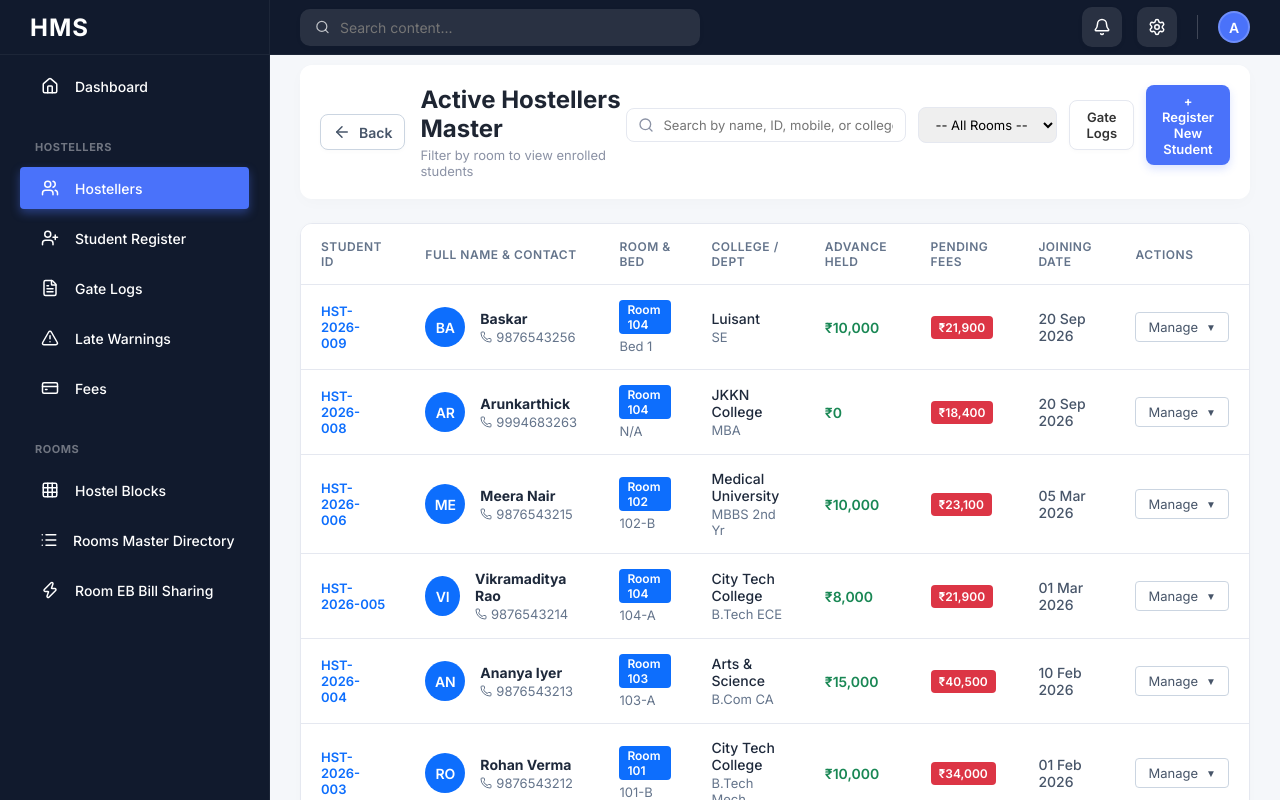
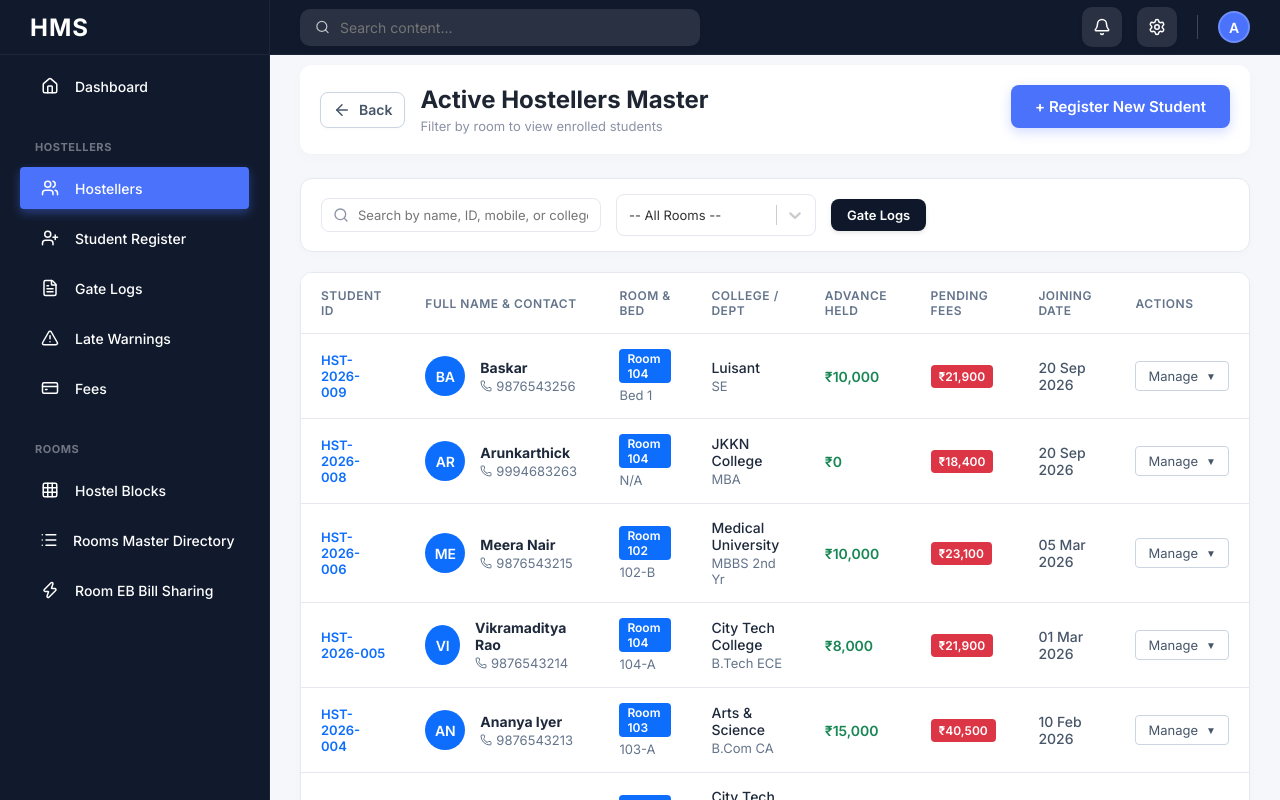
Before and after one commit to Luisant-git/VSR_HMS, a React (Vite) app in the folder frontend/: page /hostellers in a window 1280 px wide. Built offline with nearby package versions, Linux system fonts and the light colour scheme.

Commit message:
feat(hostellers): extract filters to standalone row and enhance ui components

```diff
--- a/frontend/src/pages/Hostellers.tsx
+++ b/frontend/src/pages/Hostellers.tsx
@@ -1,6 +1,7 @@
 import React, { useState, useEffect, useRef } from 'react';
 import { AlignLeft, Filter, Search, Download, Columns, X, Phone, Mail, MapPin, GraduationCap, Bed, Wallet, ArrowRight, Eye, FileText, LogOut, ArrowLeft } from 'lucide-react';
 import { useNavigate, useLocation } from 'react-router-dom';
+import Select from 'react-select';
 import { PageHeader } from '../components/PageHeader';
 const Hostellers = () => {
   const navigate = useNavigate();
@@ -36,6 +37,29 @@ const Hostellers = () => {
   }, []);
 
   const rooms = ['-- All Rooms --', 'Room 101', 'Room 102', 'Room 103', 'Room 104', 'Room 201', 'Room 202', 'Room 203', 'Room 204', 'Room 301', 'Room 302'];
+  const roomOptions = rooms.map(r => ({ value: r, label: r }));
+
+  const selectStyles = {
+    control: (base: any, state: any) => ({
+      ...base,
+      padding: '2px',
+      borderRadius: '8px',
+      borderColor: state.isFocused ? 'var(--sidebar-active)' : 'var(--border-color)',
+      boxShadow: state.isFocused ? '0 0 0 1px var(--sidebar-active)' : 'none',
+      '&:hover': { borderColor: state.isFocused ? 'var(--sidebar-active)' : '#cbd5e1' },
+      fontSize: '13px',
+      cursor: 'pointer',
+      width: '200px',
+      background: 'white'
+    }),
+    option: (base: any, state: any) => ({
+      ...base,
+      fontSize: '13px',
+      backgroundColor: state.isSelected ? 'var(--sidebar-active)' : state.isFocused ? '#f8f9fa' : 'white',
+      color: state.isSelected ? 'white' : '#334155',
+      cursor: 'pointer'
+    })
+  };
 
   const filteredHostellers = hostellers.filter(h => {
     const matchesRoom = roomFilter === '-- All Rooms --' || `Room ${h.room}` === roomFilter;
@@ -57,6 +81,30 @@ const Hostellers = () => {
           subtitle="Filter by room to view enrolled students"
           rightContent={
             <>
+              <button
+                onClick={() => navigate('/register')}
+                style={{
+                background: 'var(--sidebar-active)',
+                color: 'white',
+                border: 'none',
+                padding: '12px 24px',
+                borderRadius: '8px',
+                fontSize: '15px',
+                fontWeight: 600,
+                cursor: 'pointer',
+                boxShadow: '0 4px 12px rgba(74, 114, 250, 0.25)',
+                transition: 'all 0.2s',
+                display: 'flex',
+                alignItems: 'center',
+                gap: '8px'
+              }}>
+                + Register New Student
+              </button>
+            </>
+          }
+        />
+
+        <div style={{ display: 'flex', alignItems: 'center', gap: '15px', padding: '15px 20px', background: 'white', border: '1px solid var(--border-color)', borderRadius: '12px', marginBottom: '20px', boxShadow: '0 2px 10px rgba(0,0,0,0.02)' }}>
           <div style={{ position: 'relative', display: 'flex', alignItems: 'center' }}>
             <Search size={16} color="var(--text-muted)" style={{ position: 'absolute', left: '12px' }} />
             <input
@@ -75,32 +123,17 @@ const Hostellers = () => {
             />
           </div>
 
-              <select
-                value={roomFilter}
-                onChange={(e) => setRoomFilter(e.target.value)}
-                style={{ padding: '8px 12px', borderRadius: '8px', border: '1px solid var(--border-color)', fontSize: '13px', outline: 'none', cursor: 'pointer' }}
-              >
-                {rooms.map(r => <option key={r} value={r}>{r}</option>)}
-              </select>
+          <Select
+            options={roomOptions}
+            value={roomOptions.find(o => o.value === roomFilter)}
+            onChange={(opt) => setRoomFilter(opt?.value || '-- All Rooms --')}
+            styles={selectStyles}
+            placeholder="Search room..."
+            isSearchable={true}
+          />
 
           <button onClick={() => navigate('/gate-logs')} style={{
-                background: 'white',
-                color: 'var(--text-main)',
-                border: '1px solid var(--border-color)',
-                padding: '8px 16px',
-                borderRadius: '8px',
-                fontSize: '13px',
-                fontWeight: 600,
-                cursor: 'pointer',
-                boxShadow: '0 2px 4px rgba(0,0,0,0.02)'
-              }}>
-                Gate Logs
-              </button>
-
-              <button
-                onClick={() => navigate('/register')}
-                style={{
-                background: 'var(--sidebar-active)',
+            background: '#0f172a',
             color: 'white',
             border: 'none',
             padding: '8px 16px',
@@ -108,13 +141,11 @@ const Hostellers = () => {
             fontSize: '13px',
             fontWeight: 600,
             cursor: 'pointer',
-                boxShadow: '0 4px 8px rgba(74, 114, 250, 0.2)'
+            boxShadow: '0 2px 4px rgba(0,0,0,0.1)'
           }}>
-                + Register New Student
+            Gate Logs
           </button>
-            </>
-          }
-        />
+        </div>
 
         <div style={{ overflowX: 'auto', background: 'white', borderRadius: '12px', padding: '0', border: '1px solid var(--border-color)', boxShadow: '0 2px 10px rgba(0,0,0,0.02)' }}>
           <table className="data-table" style={{ width: '100%', borderCollapse: 'collapse' }}>
```
Lines whose indentation alone changed are shown as unchanged.
